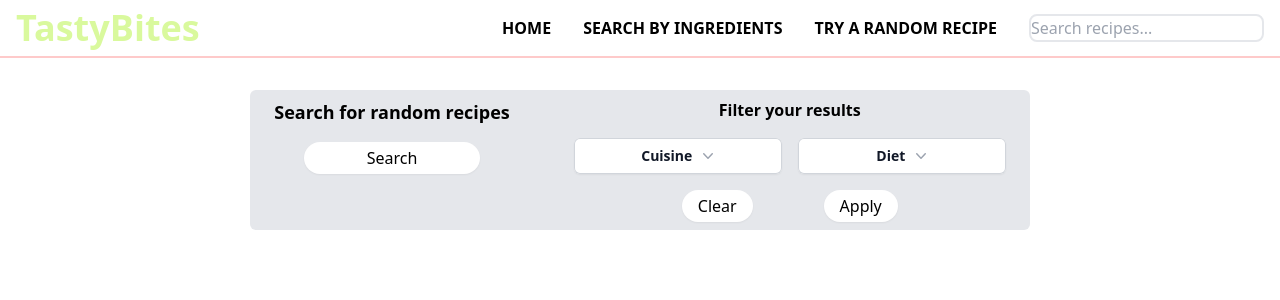
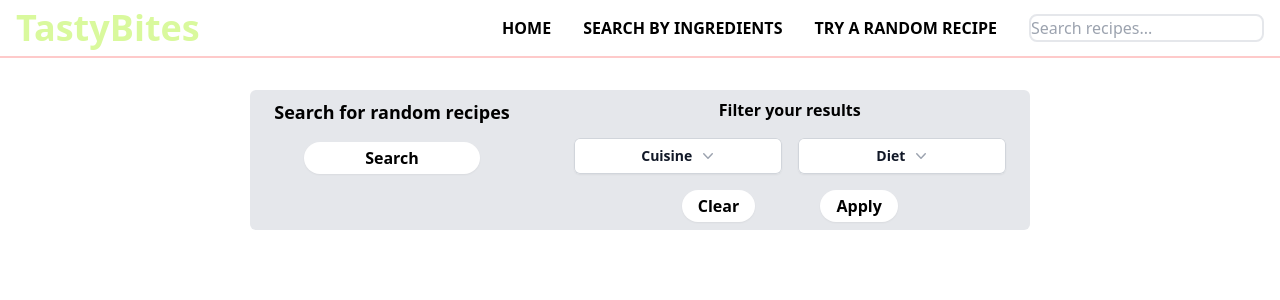
Before and after one commit to Ryan-E-Mark/recipe-site-fe, a React (Create React App) app: page /random-recipe in a window 1280 px wide. Shown: the top 300 px of the page. Built offline with nearby package versions, Linux system fonts and the light colour scheme; no server answers.

Commit message:
styled nutrition pills

```diff
--- a/src/components/nutrition-pill.tsx
+++ b/src/components/nutrition-pill.tsx
@@ -24,11 +24,11 @@ export const NutritionPill: FC<NutritionPillProps> = ({ glutenFree, vegan, veget
     }
 
     return (
-        <div className="absolute z-10 flex self-start">
+        <div className="absolute z-10 flex self-start gap-x-2 m-1">
         {nutritionLabels.map(label => {
             return (
-                <div className="rounded-lg background-gray-50 w-20 h-10 p-1">
-                    <p>{label}</p>
+                <div className="rounded-full bg-lime-200 w-auto px-2">
+                    <p className="font-semibold text-sm">{label}</p>
                 </div>
             )
         })}
--- a/src/pages/random-recipes.tsx
+++ b/src/pages/random-recipes.tsx
@@ -26,10 +26,10 @@ type RandomSearchResultType = {
   title: string;
   image: string;
   readyInMinutes: number;
-  glutenFree: boolean
-  vegan: boolean
-  vegetarian: boolean
-  dairyFree: boolean
+  glutenFree: boolean;
+  vegan: boolean;
+  vegetarian: boolean;
+  dairyFree: boolean;
 }[];
 
 export const RandomRecipes = () => {
@@ -96,7 +96,7 @@ export const RandomRecipes = () => {
             <h1 className="text-lg font-bold">Search for random recipes</h1>
             <button
               onClick={handleRandomSearch}
-              className="w-3/4 bg-white hover:bg-gray-50 text-black py-1 px-4 rounded-full shadow-sm"
+              className="w-3/4 bg-white hover:bg-gray-50 text-black py-1 px-4 rounded-full shadow-sm font-semibold"
             >
               Search
             </button>
@@ -238,13 +238,13 @@ export const RandomRecipes = () => {
             <div className="w-1/2 flex flex-wrap justify-between">
               <button
                 onClick={handleClear}
-                className="bg-white hover:bg-gray-50 text-black py-1 px-4 rounded-full shadow-sm"
+                className="bg-white hover:bg-gray-50 text-black py-1 px-4 rounded-full shadow-sm font-semibold"
               >
                 Clear
               </button>
               <button
                 onClick={handleApply}
-                className="bg-white hover:bg-gray-50 text-black py-1 px-4 rounded-full shadow-sm"
+                className="bg-white hover:bg-gray-50 text-black py-1 px-4 rounded-full shadow-sm font-semibold"
               >
                 Apply
               </button>
@@ -262,10 +262,17 @@ export const RandomRecipes = () => {
           searchResults?.length &&
           searchResults?.map((result) => {
             return (
-              <div
-                key={result.id}
-              >
-                <RecipeListItem id={result.id} title={result.title} image={result.image} cookingTime={result.readyInMinutes} glutenFree={result.glutenFree} vegan={result.vegan} vegetarian={result.vegetarian} dairyFree={result.dairyFree}/>
+              <div key={result.id}>
+                <RecipeListItem
+                  id={result.id}
+                  title={result.title}
+                  image={result.image}
+                  cookingTime={result.readyInMinutes}
+                  glutenFree={result.glutenFree}
+                  vegan={result.vegan}
+                  vegetarian={result.vegetarian}
+                  dairyFree={result.dairyFree}
+                />
               </div>
             );
           })}
```
